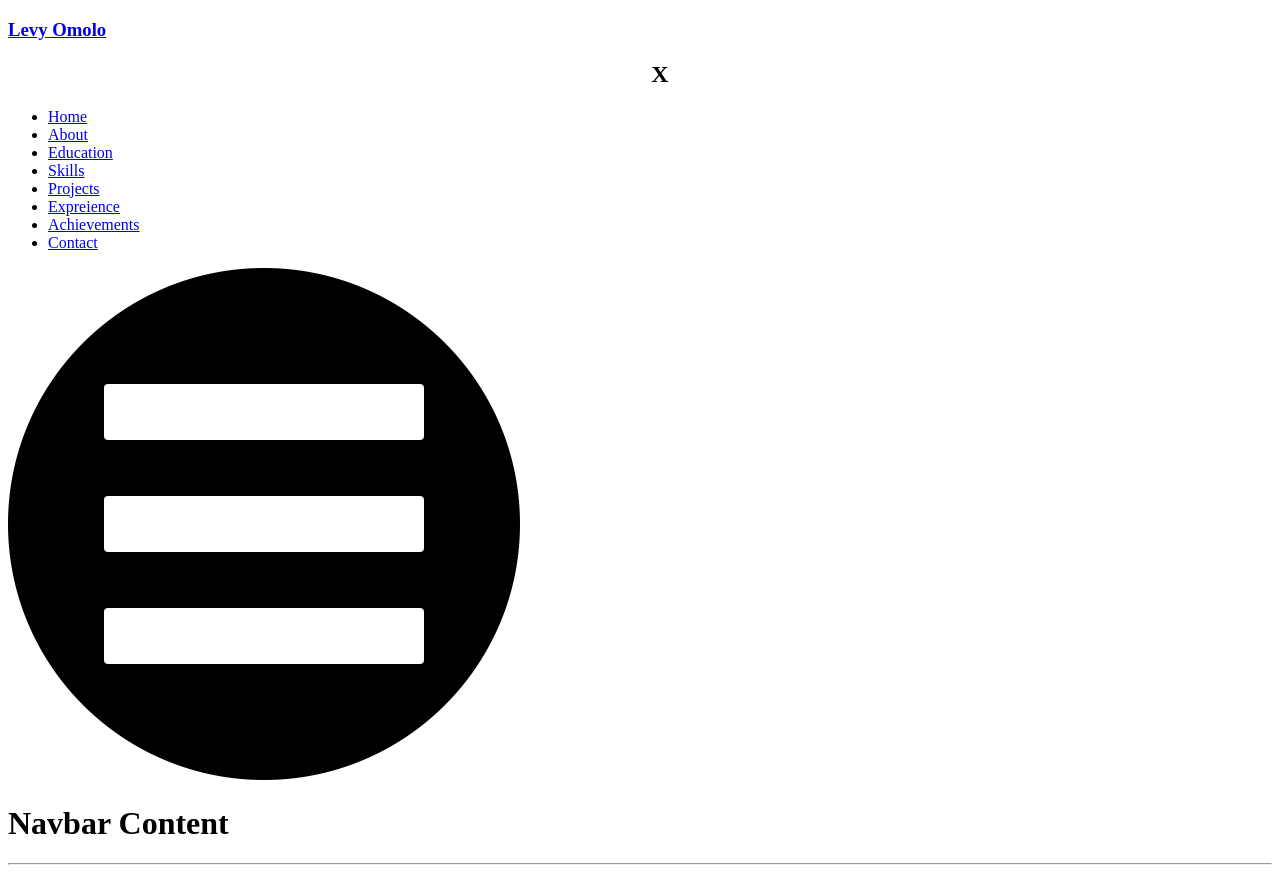
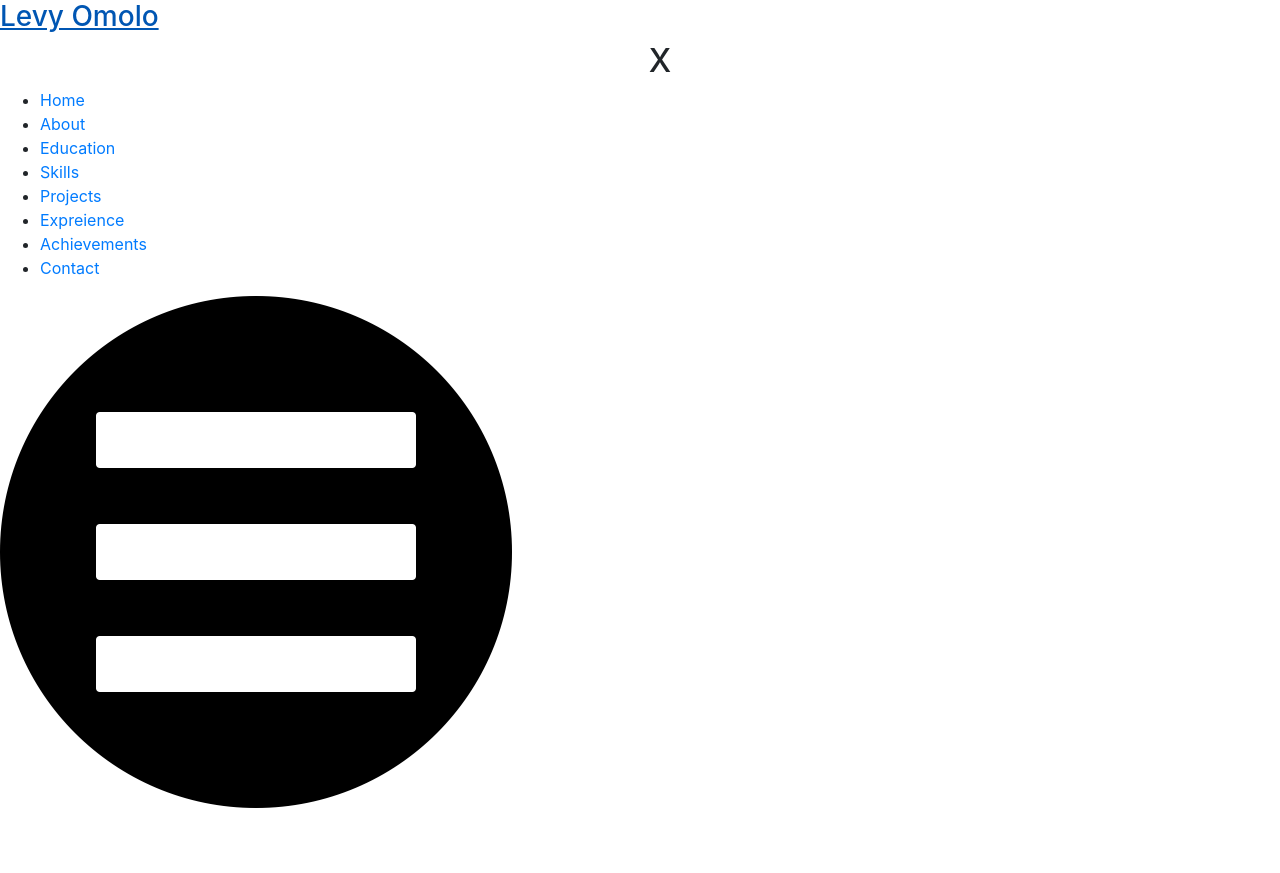
Before and after one commit to omololevy/portfolio, a Django app: template cotechfolio/base/templates/base/main.html in a window 1280 px wide. After the commit the page ends 808 px from the top, so only its background shows below. Run offline with Django 4.2, Linux system fonts and the light colour scheme; the template is opened without the code that fills it, so the values that code supplies are empty; some libraries are stand-ins or nearby versions.

Commit message:
Delete the temporary navbar and add scripting and styling links in the head and a navbar link in the body

```diff
--- a/cotechfolio/base/templates/base/main.html
+++ b/cotechfolio/base/templates/base/main.html
@@ -1,23 +1,40 @@
 <!DOCTYPE html>
+{% load static %}
 <html lang="en">
 <head>
     <meta charset="UTF-8">
     <meta http-equiv="X-UA-Compatible" content="IE=edge">
     <meta name="viewport" content="width=device-width, initial-scale=1.0">
     <title>Levy Omolo</title>
+
+	<script>
+        window.dataLayer = window.dataLayer || [];
+        function gtag(){dataLayer.push(arguments);}
+        gtag('js', new Date());
+
+        gtag('config', 'UA-47692315-56');
+      </script>
+
+      <meta name="viewport" content="width=device-width, initial-scale=1, maximum-scale=1, minimum-scale=1" />
+
+      <link rel="stylesheet" href="https://maxcdn.bootstrapcdn.com/bootstrap/4.0.0/css/bootstrap.min.css" integrity="sha384-Gn5384xqQ1aoWXA+058RXPxPg6fy4IWvTNh0E263XmFcJlSAwiGgFAW/dAiS6JXm" crossorigin="anonymous">
+
+
+      <link href="https://fonts.googleapis.com/css2?family=Russo+One&display=swap" rel="stylesheet">
+
+      <link href="https://fonts.googleapis.com/css2?family=Roboto+Mono:wght@500&family=Russo+One&display=swap" rel="stylesheet">
+
+      <link rel="stylesheet" type="text/css" href="{% static 'css/default.css' %}">
 </head>
 <body>
 
     {% include 'base/navbar.html' %}
 
-    <h1>Navbar Content</h1>
-    <hr>
+	{% block content %}
+	<!-- Content goes here -->
+	{% endblock content %}
 
-    {% block content %}
 
-    <!-- Content will be here -->
-
-    {% endblock content %}
 
 </body>
 </html>
```
